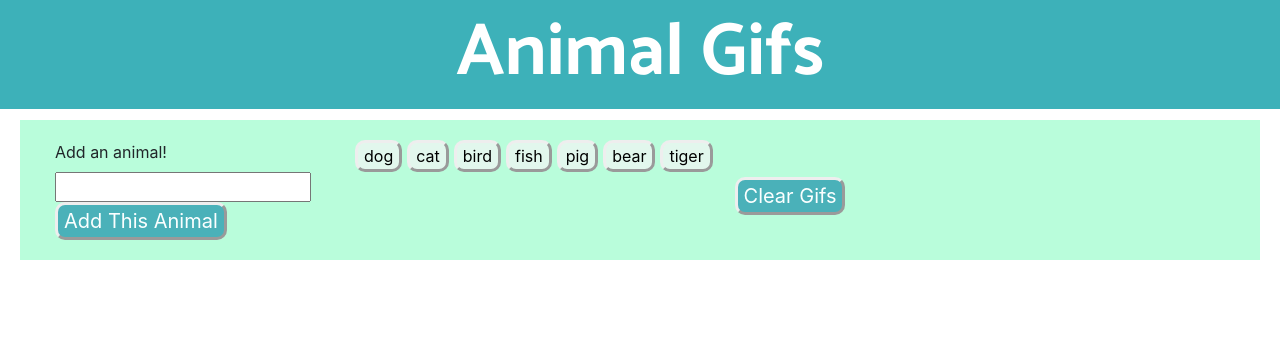
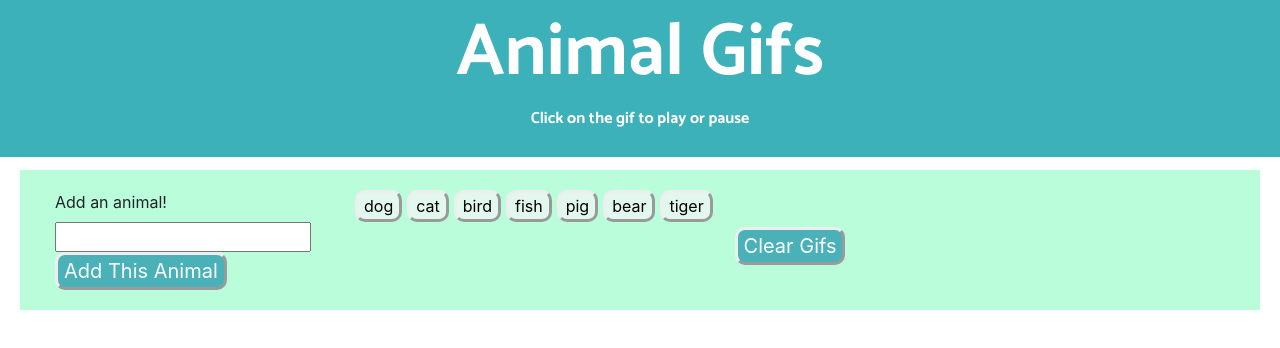
Before and after one commit to seeseexiong/GifTastic, a plain HTML site: page index.html in a window 1280 px wide. Drawn offline with nearby package versions, Linux system fonts and the light colour scheme.

Commit message:
added message on html for playing/pausing gif

```diff
--- a/assets/css/style.css
+++ b/assets/css/style.css
@@ -1,4 +1,4 @@
-h1 {
+#header {
     z-index: 2;
     width: 100%;
     position: fixed;
@@ -7,14 +7,17 @@ h1 {
     padding-top: 10px;
     padding-bottom: 10px;
     font-family: 'Catamaran', sans-serif;
-    font-size: 74px;
     color: white;
     text-align: center;
 }
 
+h1 {
+    font-size: 74px;
+}
+
 #wrap {
     z-index: 1;
-    margin-top: 120px;
+    margin-top: 170px;
     margin-bottom: 57px;
     margin-left: 20px;
     margin-right: 20px;
@@ -35,7 +38,7 @@ h1 {
 
 #clearBtn {
     display: block;
-margin: auto;
+    margin: auto;
 }
 /* style the animal buttons */
 .prettyBtn {
--- a/index.html
+++ b/index.html
@@ -14,7 +14,11 @@
 
 </head>
 <body>
-    <h1>Animal Gifs</h1>
+    <div id='header'>
+        <h1>Animal Gifs</h1>
+        <p>Click on the gif to play or pause</p>
+    </div>
+
     <div class="row" id="wrap">
 
       <div class="col-md-3">
```
